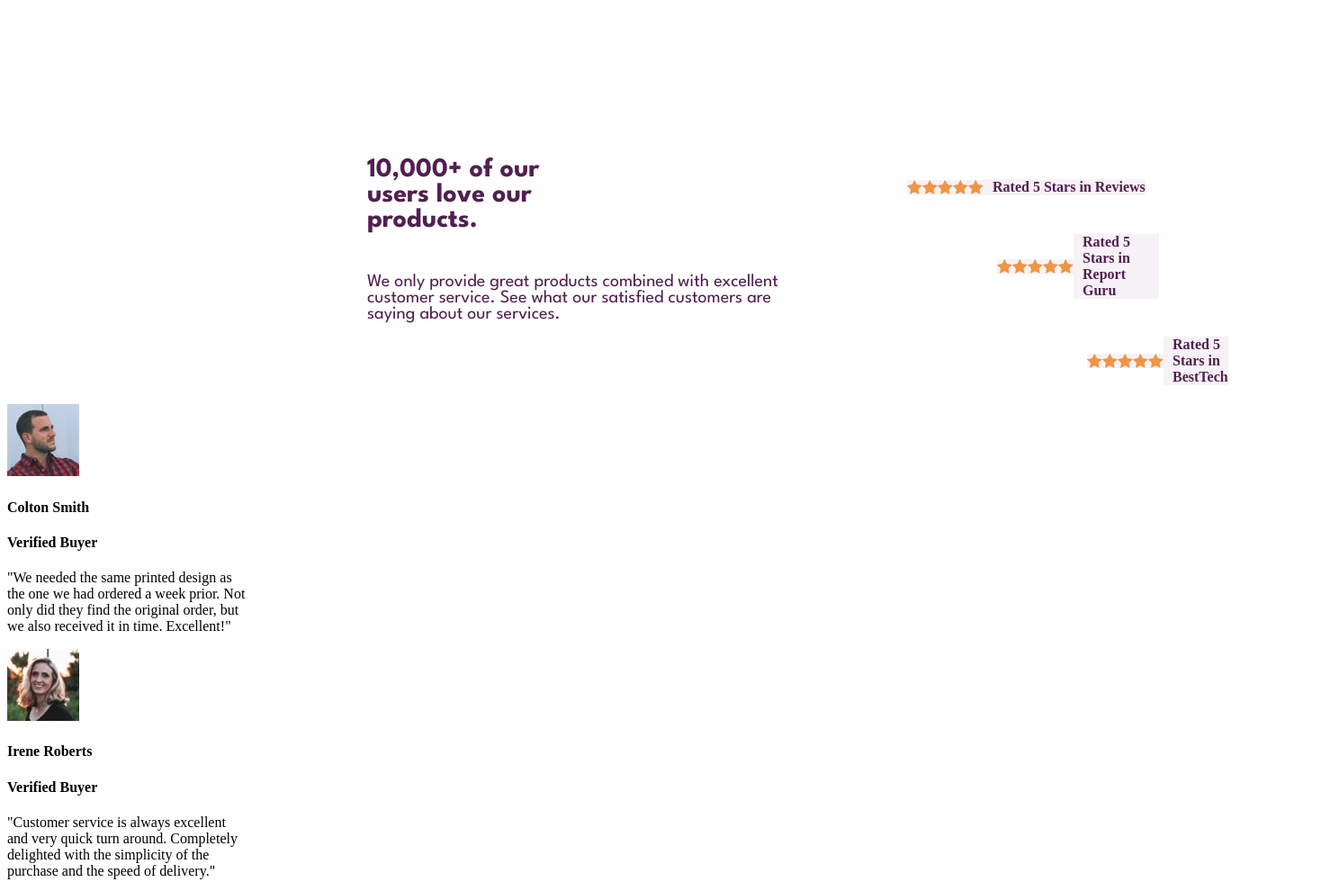
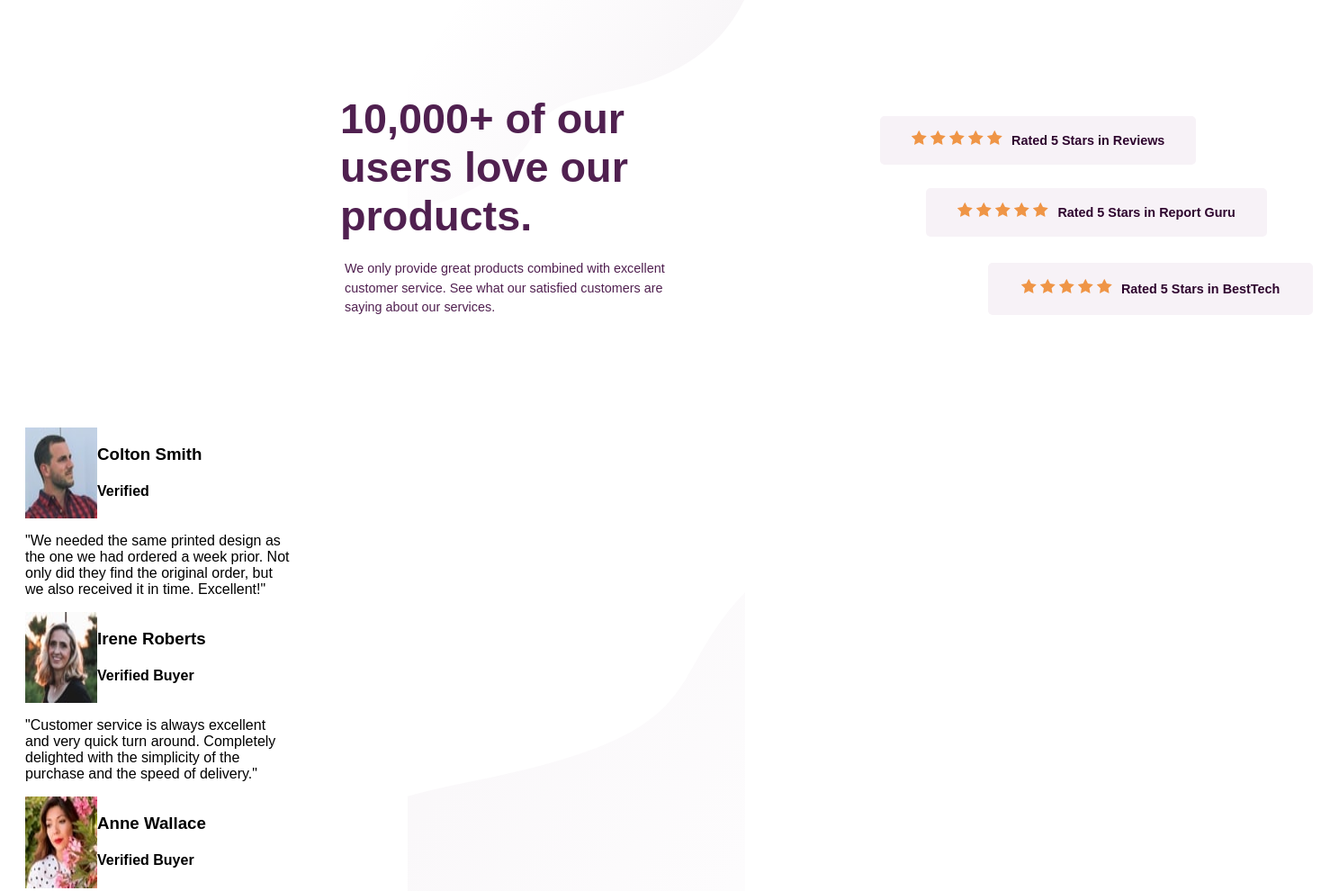
Before and after one commit to renangasparalvescabral/secao-de-prova-social, a plain HTML site: page index.html in a window 1280 px wide. Shown: the top 990 px of the page at 90% size, 1468 px wide, since content can reach past the window. Drawn offline with Linux system fonts and the light colour scheme.

Commit message:
Nova configuração de html & css após alguns bugs encontrados

```diff
--- a/index.css
+++ b/index.css
@@ -2,71 +2,134 @@
 @import url('https://fonts.googleapis.com/css2?family=League+Spartan:wght@400;500;700&display=swap');
 
 body{
-    width: 100%;
-    height: 100%;
+    display: flex;
+    flex-direction: column;
+    width: 100vw;
+    min-height: 100vh;
+    font-family: "Spartan", sans-serif;
+    background-image: url(images/bg-pattern-top-mobile.svg),
+      url(images/bg-pattern-bottom-mobile.svg);
+    background-position: top, bottom;
+    background-repeat: no-repeat;
+}
+
+.tela{
+    width: 1440px;
+    display: flex;
+    flex-direction: row;
+    margin: 0px 20px 0px 20px;
+    align-items: center;
+}
+
+.top-tela{
+    display: flex;
+    flex-direction: column;
+    margin: 50px 0 50px 0;
 }
 
 .artigo{
-    display: flex;
-    flex-direction: column;
-    font-family: 'League Spartan', sans-serif;
-    font-size: 20px;
-    color: hsl(300, 43%, 22%);
-    margin-top: 150px;
-    margin-left: 400px;
+  display: flex;
+  flex-direction: column;
+  justify-content: center;
+  margin-bottom: 10px;
 }
 
-.classificacao-1{
-    display: flex;
-    align-items: center;
-    margin-top: -200px;
-    margin-left: 1000px;
+.artigo-titulo{
+  text-align: star;
+  font-size: 40px;
+  color: hsl(300, 43%, 22%);
+  margin-left: 350px ;
 
 }
 
-.classificacao-1 img{
-    background-color:hsl(300, 24%, 96%);
+.artigo-subtitulo{
+  text-align:start;
+  font-size: 0.9rem;
+  padding: 10px 5px;
+  margin-top: -50px;
+  margin-left: 350px;
+  color: hsl(300, 43%, 22%);
+  line-height: 1.5;
 }
 
-.classificacao-1 h4{
-    color: hsl(300, 43%, 22%);
-    padding-left: 10px;
-    background-color:hsl(300, 24%, 96%);
+/*.........................................*/
+
+.class-geral{
+  display: flex;
+  flex-direction: row;
+  align-items: center;
+  margin-top: 10px;
 }
 
-.classificacao-2{
+.class-reviews{
     display: flex;
     flex-direction: row;
     align-items: center;
-    margin-top: 0px;
-    margin-left: 1100px;
+    padding: 0px 35px;
+    margin: 0 0 20px 0;
+    line-height: 25px;
+    background-color: hsl(300, 24%, 96%);
+    border-radius: 5px;
+    font-size: 0.9rem;
+    transform: translate(950px, -270px);
 }
 
-.classificacao-2 img{
-    background-color:hsl(300, 24%, 96%);
-}
-.classificacao-2 h4{
-    color: hsl(300, 43%, 22%);
-    padding-left: 10px;
-    background-color:hsl(300, 24%, 96%);
-}
-
-.classificacao-3{
+.class-guru{
     display: flex;
     flex-direction: row;
     align-items: center;
-    margin-left: 1200px;
+    padding: 0px 35px;
+    margin: 0 0 20px 0;
+    line-height: 25px;
+    background-color: hsl(300, 24%, 96%);
+    border-radius: 5px;
+    font-size: 0.9rem;
+    transform: translate(650px, -190px);
 }
 
-.classificacao-3 img{
-    background-color:hsl(300, 24%, 96%);
+.class-besttech{
+    display: flex;
+    flex-direction: row;
+    align-items: center;
+    padding: 2px 37px;
+    margin: 0 0 20px 0;
+    line-height: 25px;
+    background-color: hsl(300, 24%, 96%);
+    border-radius: 5px;
+    font-size: 0.9rem;
+    transform: translate(340px, -105px);
 }
 
-.classificacao-3 h4{
-    color: hsl(300, 43%, 22%);
+.class-text{
     padding-left: 10px;
-    background-color:hsl(300, 24%, 96%);
+    color: hsl(300, 80%, 10%);
+    font-family: "Spartan", sans-serif;
+    font-weight: 700;
 }
+
+/*.........................................*/
+
+
+
+.colton-smith{
+    display: flex;
+}
+
+.irene-roberts{
+    display: flex;
+}
+
+.Anne-wallace{
+    display: flex;
+}
+
+
+
+
+
+
+
+/*..........................................*/
 
       .attribution {
         font-size: 11px;
--- a/index.html
+++ b/index.html
@@ -24,67 +24,123 @@
   </head>
   <body>
 
-      <section class="artigo">
+    <section class="tela">
+
+      <section class="top-tela">
+
+          <div class="artigo">
+            <div class="artigo-titulo">
               <h1> 10,000+ of our<br>users love our<br>products. </h1>
-
+            </div>
+            <div class="artigo-subtitulo">
               <p>We only provide great products combined with excellent
                 <br>customer service. See what our satisfied customers are
                 <br>saying about our services.</p>
-      </section>
+            </div>
+          </div>
 
-    <div class="classificacao-1">
+        <div class="class-geral">
+          <div class="class-reviews">
+            <div class="class-star">
+                <img class="stars" src="images/icon-star.svg">
+                <img class="stars" src="images/icon-star.svg">
+                <img class="stars" src="images/icon-star.svg">
+                <img class="stars" src="images/icon-star.svg">
+                <img class="stars" src="images/icon-star.svg">
+            </div>
+              <div class="class-text">
+                <p class="class-p ">Rated 5 Stars in Reviews</p>
+              </div>
+          </div>
+
+          <div class="class-guru">
+            <div class="class-star">
+                <img class="stars" src="images/icon-star.svg">
+                <img class="stars" src="images/icon-star.svg">
+                <img class="stars" src="images/icon-star.svg">
+                <img class="stars" src="images/icon-star.svg">
+                <img class="stars" src="images/icon-star.svg">
+            </div>
+            <div class="class-text">
+              <p class="class-p">Rated 5 Stars in Report Guru</p>
+            </div>
+          </div>
+
+          <div class="class-besttech">
+            <div class="class-star">
               <img src="images/icon-star.svg">
               <img src="images/icon-star.svg">
               <img src="images/icon-star.svg">
               <img src="images/icon-star.svg">
-    <img src="images/icon-star.svg"><h4>Rated 5 Stars in Reviews</h4>
+              <img src="images/icon-star.svg">
+            </div>
+            <div class="class-text">
+              <p class="class-p">Rated 5 Stars in BestTech</p>
+            </div>
+          </div>
         </div>
 
-    <div class="classificacao-2">
-    <img src="images/icon-star.svg">
-    <img src="images/icon-star.svg">
-    <img src="images/icon-star.svg">
-    <img src="images/icon-star.svg">
-    <img src="images/icon-star.svg"><h4>Rated 5 Stars in Report Guru</h4>
+
+
+
+          <div class="colton-smith">
+
+               <img class="img-colton" src="images/image-colton.jpg">
+
+                <div class="nome-colton">
+
+                  <h3> Colton Smith </h3>
+                  <h4> Verified </h4>
+                </div>
           </div>
 
-    <div class="classificacao-3">
-    <img src="images/icon-star.svg">
-    <img src="images/icon-star.svg">
-    <img src="images/icon-star.svg">
-    <img src="images/icon-star.svg">
-    <img src="images/icon-star.svg"><h4>Rated 5 Stars in BestTech</h4>
-    </div>
-
-    <div class="candidato-1">
-    <img src="images/image-colton.jpg">
-    <h4 class="nome-1">Colton Smith</h4>
-    <h4 class="verificacao-1">Verified Buyer</h4>
-    <p>"We needed the same printed design as<br>
+          <div class="text-colton">
+            <p >"We needed the same printed design as<br>
                the one we had ordered a week prior. Not<br>
                only did they find the original order, but<br>
                we also received it in time. Excellent!"</p>
           </div>
 
-    <div class="candidato-2">
-    <img src="images/image-irene.jpg">
-    <h4 class="nome-2"> Irene Roberts </h4>
-    <h4 class="verificacao-2"> Verified Buyer </h4>
+          <div class="irene-roberts">
+
+              <img class="image-irene" src="images/image-irene.jpg">
+
+              <div class="nome-irene">
+                <h3>Irene Roberts</h3>
+                <h4>Verified Buyer</h4>
+              </div>
+          </div>
+
+          <div class="text-irene">
               <p>"Customer service is always excellent<br>
                 and very quick turn around. Completely<br>
                 delighted with the simplicity of the<br>
                 purchase and the speed of delivery."</p>
           </div>
 
-    <div class="candidato-3">
-    <img src="images/image-anne.jpg">
-    <h4 class="nome-3">Anne Wallace</h4>
-    <h4 class="verificacao-3">Verified Buyer</h4>
+
+          <div class="Anne-wallace">
+
+              <img class="image-anne" src="images/image-anne.jpg">
+
+              <div class="nome-anne">
+                <h3>Anne Wallace</h3>
+                <h4>Verified Buyer</h4>
+              </div>
+
+          </div>
+
+            <div class="text-people">
               <p>"Put an order with this company and can<br>
                 only praise them for the very high<br>
                 standard. Will definitely use them again<br>
                 and recommend them to everyone!"</p>
             </div>
+
+
+
+
+
 
         <div class="attribution">
           Challenge by
@@ -93,5 +149,9 @@
           Coded by <a href="#">Renan Gaspar</a>.
         </div>
 
+      </section>
+
+    </section>
+
   </body>
 </html>
```
Lines whose indentation alone changed are shown as unchanged.
